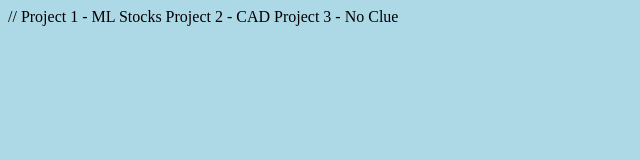
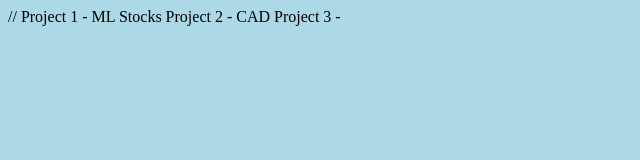
Before and after one commit to Jrust11/Project_Site, a plain HTML site: page index.html in a window 1280 px wide. Shown: the full height of the page, 0-640 px from the left. Drawn offline with Linux system fonts and the light colour scheme.

Commit message:
Update index.html

```diff
--- a/index.html
+++ b/index.html
@@ -14,6 +14,6 @@
 <body>
 Project 1 - ML Stocks
 Project 2 - CAD
-Project 3 - No Clue
+Project 3 -
 </body>
 </html>
```
